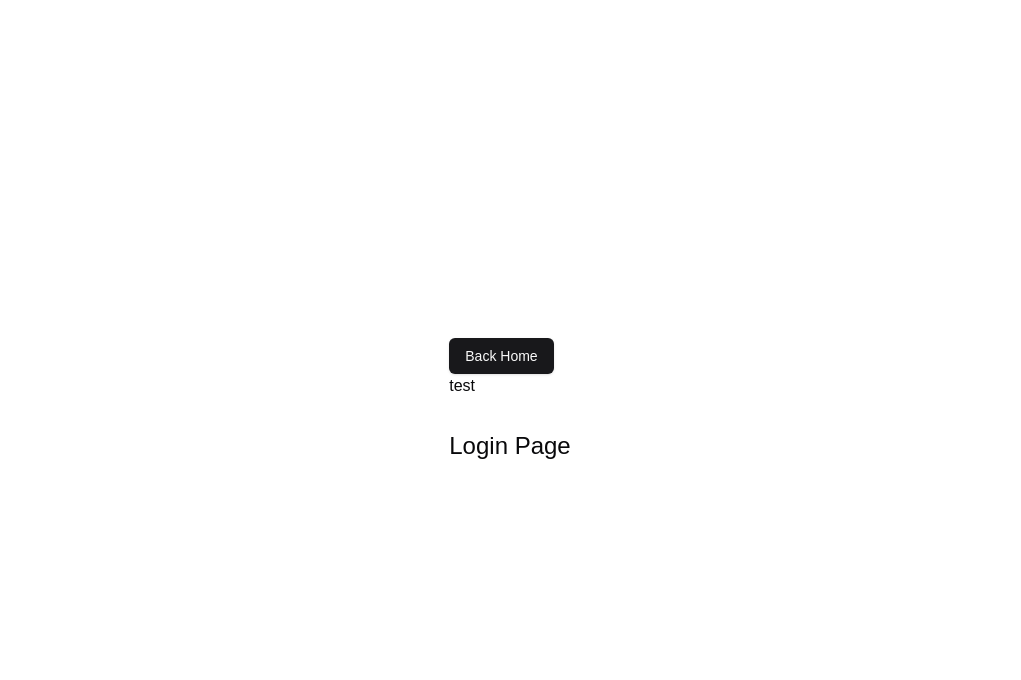
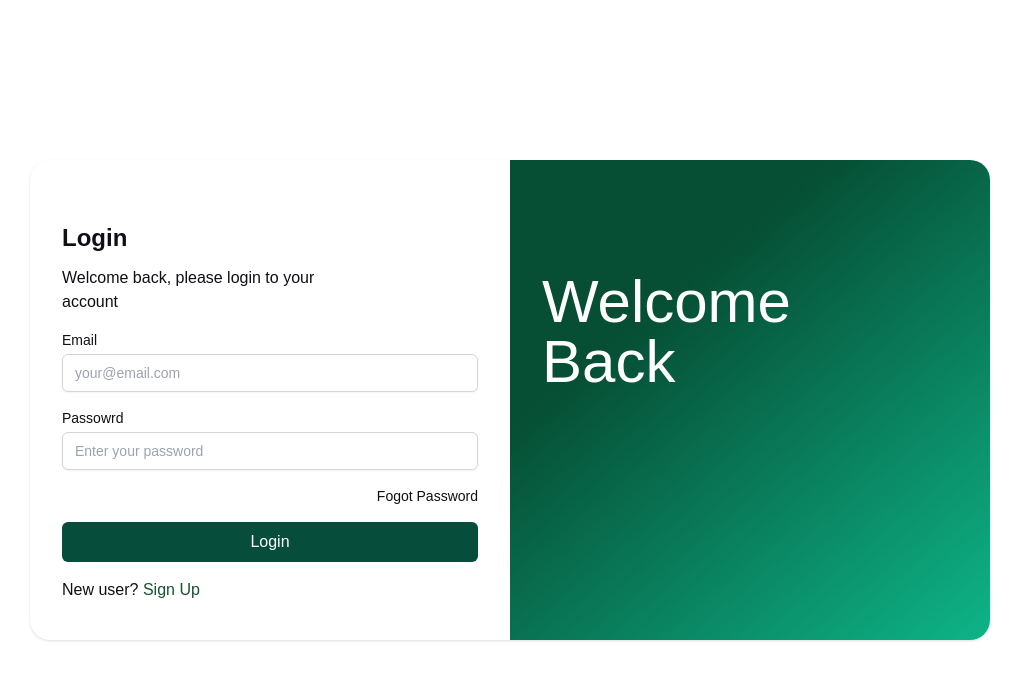
Before and after one commit to mulbahoplanojames/hackathon_project, a Next.js app: page /login in a window 1280 px wide. Shown: the top 680 px of the page, without its empty margins (130-1151 px from the left). Built offline with nearby package versions, Linux system fonts and the light colour scheme.

Commit message:
worked on the login form

```diff
--- a/src/app/(auth)/login/page.tsx
+++ b/src/app/(auth)/login/page.tsx
@@ -1,15 +1,93 @@
+"use client";
 import { Button } from "@/components/ui/button";
 import Link from "next/link";
+import {useState} from "react";
 
 const LogIn = () => {
+  const [email, setEmail] = useState("");
+  const [password, setPassword] = useState("");
+
+  const handleLogin = (event: React.FormEvent) => {
+    event.preventDefault();
+    console.log('Email', email);
+    console.log('Password', password);
+  };
   return (
     <>
-      <section className="">
-        <Link href="/">
-          <Button>Back Home</Button>
-        </Link>
-        <h2>test</h2>
-        <h1 className="text-2xl pt-8">Login Page</h1>
+      <section className="flex h-[30rem] w-[60rem] bg-white rounded-[20px] shadow">
+        <div className="w-1/2 p-8 flex flex-col justify-center">
+          <Link href="/">
+            <button></button>
+          </Link>
+
+          <form onSubmit={handleLogin} className="">
+            <h1 className="text-2xl font-bold text-text_light">Login</h1>
+            <h4 className="text-text_light mt-3 w-64">
+              Welcome back, please login to your account
+            </h4>
+            <div className="mt-4">
+              <label
+                className="block text-sm font-medium text-text_light"
+                htmlFor="email"
+              >
+                Email
+              </label>
+              <input
+                id="email"
+                type="email"
+                value={email}
+                placeholder="your@email.com"
+                onChange={(e) => setEmail(e.target.value)}
+                className="mt-1 block w-full px-3 py-2 border border-gray-300 rounded-md shadow-sm focus:outline-none focus:ring-primary_Clr focus:border-primary_Clr sm:text-sm"
+              />
+            </div>
+
+            <div>
+              <label
+                className="block text-sm font-medium text-text_light mt-4"
+                htmlFor="password"
+              >
+                Passowrd
+              </label>
+              <input
+                id="password"
+                type="password"
+                value={password}
+                placeholder="Enter your password"
+                onChange={(e) => setPassword(e.target.value)}
+                className="mt-1 block w-full px-3 py-2 border border-gray-300 rounded-md shadow-sm focus:outline-none focus:ring-primary_Clr focus:border-primary_Clr sm:text-sm"
+              />
+            </div>
+            <div className="mt-4">
+              <a
+                href="#"
+                className="text-sm text-text_light  hover:text-green-800 flex justify-end"
+              >
+                Fogot Password
+              </a>
+            </div>
+            <button
+              type="submit"
+              className="mt-4 w-full bg-primary_Clr text-white px-4 py-2 rounded-md"
+            >
+              Login
+            </button>
+            <h3 className="mt-4 text-text_light">
+              New user?{" "}
+              <a href="#" className="text-green-900">
+                Sign Up
+              </a>
+            </h3>
+          </form>
+        </div>
+        <div
+          style={{
+            background: "linear-gradient(140deg, #064e34 30%, #0eb488 100%)",
+          }}
+          className="w-1/2 flex items-start justify-start pt-28 pl-8 rounded-r-[20px]"
+        >
+          <h1 className="text-white w-[3rem] text-6xl">Welcome Back</h1>
+        </div>
       </section>
     </>
   );
--- a/tailwind.config.ts
+++ b/tailwind.config.ts
@@ -11,65 +11,65 @@ const config: Config = {
   theme: {
     extend: {
       colors: {
-  			primary_Clr: '#064E3B',
-  			text_light: '#0f0f17',
-  			background: 'hsl(var(--background))',
-  			foreground: 'hsl(var(--foreground))',
+        primary_Clr: "#064E3B",
+        text_light: "#0f0f17",
+        background: "hsl(var(--background))",
+        foreground: "hsl(var(--foreground))",
         card: {
-  				DEFAULT: 'hsl(var(--card))',
-  				foreground: 'hsl(var(--card-foreground))'
+          DEFAULT: "hsl(var(--card))",
+          foreground: "hsl(var(--card-foreground))",
         },
         popover: {
-  				DEFAULT: 'hsl(var(--popover))',
-  				foreground: 'hsl(var(--popover-foreground))'
+          DEFAULT: "hsl(var(--popover))",
+          foreground: "hsl(var(--popover-foreground))",
         },
         primary: {
-  				DEFAULT: 'hsl(var(--primary))',
-  				foreground: 'hsl(var(--primary-foreground))'
+          DEFAULT: "hsl(var(--primary))",
+          foreground: "hsl(var(--primary-foreground))",
         },
         secondary: {
-  				DEFAULT: 'hsl(var(--secondary))',
-  				foreground: 'hsl(var(--secondary-foreground))'
+          DEFAULT: "hsl(var(--secondary))",
+          foreground: "hsl(var(--secondary-foreground))",
         },
         muted: {
-  				DEFAULT: 'hsl(var(--muted))',
-  				foreground: 'hsl(var(--muted-foreground))'
+          DEFAULT: "hsl(var(--muted))",
+          foreground: "hsl(var(--muted-foreground))",
         },
         accent: {
-  				DEFAULT: 'hsl(var(--accent))',
-  				foreground: 'hsl(var(--accent-foreground))'
+          DEFAULT: "hsl(var(--accent))",
+          foreground: "hsl(var(--accent-foreground))",
         },
         destructive: {
-  				DEFAULT: 'hsl(var(--destructive))',
-  				foreground: 'hsl(var(--destructive-foreground))'
+          DEFAULT: "hsl(var(--destructive))",
+          foreground: "hsl(var(--destructive-foreground))",
         },
-  			border: 'hsl(var(--border))',
-  			input: 'hsl(var(--input))',
-  			ring: 'hsl(var(--ring))',
+        border: "hsl(var(--border))",
+        input: "hsl(var(--input))",
+        ring: "hsl(var(--ring))",
         chart: {
-  				'1': 'hsl(var(--chart-1))',
-  				'2': 'hsl(var(--chart-2))',
-  				'3': 'hsl(var(--chart-3))',
-  				'4': 'hsl(var(--chart-4))',
-  				'5': 'hsl(var(--chart-5))'
+          "1": "hsl(var(--chart-1))",
+          "2": "hsl(var(--chart-2))",
+          "3": "hsl(var(--chart-3))",
+          "4": "hsl(var(--chart-4))",
+          "5": "hsl(var(--chart-5))",
         },
         sidebar: {
-  				DEFAULT: 'hsl(var(--sidebar-background))',
-  				foreground: 'hsl(var(--sidebar-foreground))',
-  				primary: 'hsl(var(--sidebar-primary))',
-  				'primary-foreground': 'hsl(var(--sidebar-primary-foreground))',
-  				accent: 'hsl(var(--sidebar-accent))',
-  				'accent-foreground': 'hsl(var(--sidebar-accent-foreground))',
-  				border: 'hsl(var(--sidebar-border))',
-  				ring: 'hsl(var(--sidebar-ring))'
-  			}
+          DEFAULT: "hsl(var(--sidebar-background))",
+          foreground: "hsl(var(--sidebar-foreground))",
+          primary: "hsl(var(--sidebar-primary))",
+          "primary-foreground": "hsl(var(--sidebar-primary-foreground))",
+          accent: "hsl(var(--sidebar-accent))",
+          "accent-foreground": "hsl(var(--sidebar-accent-foreground))",
+          border: "hsl(var(--sidebar-border))",
+          ring: "hsl(var(--sidebar-ring))",
+        },
       },
       borderRadius: {
-  			lg: 'var(--radius)',
-  			md: 'calc(var(--radius) - 2px)',
-  			sm: 'calc(var(--radius) - 4px)'
-  		}
-  	}
+        lg: "var(--radius)",
+        md: "calc(var(--radius) - 2px)",
+        sm: "calc(var(--radius) - 4px)",
+      },
+    },
   },
   // eslint-disable-next-line @typescript-eslint/no-require-imports
   plugins: [require("tailwindcss-animate")],
```
Lines whose indentation alone changed are shown as unchanged.
